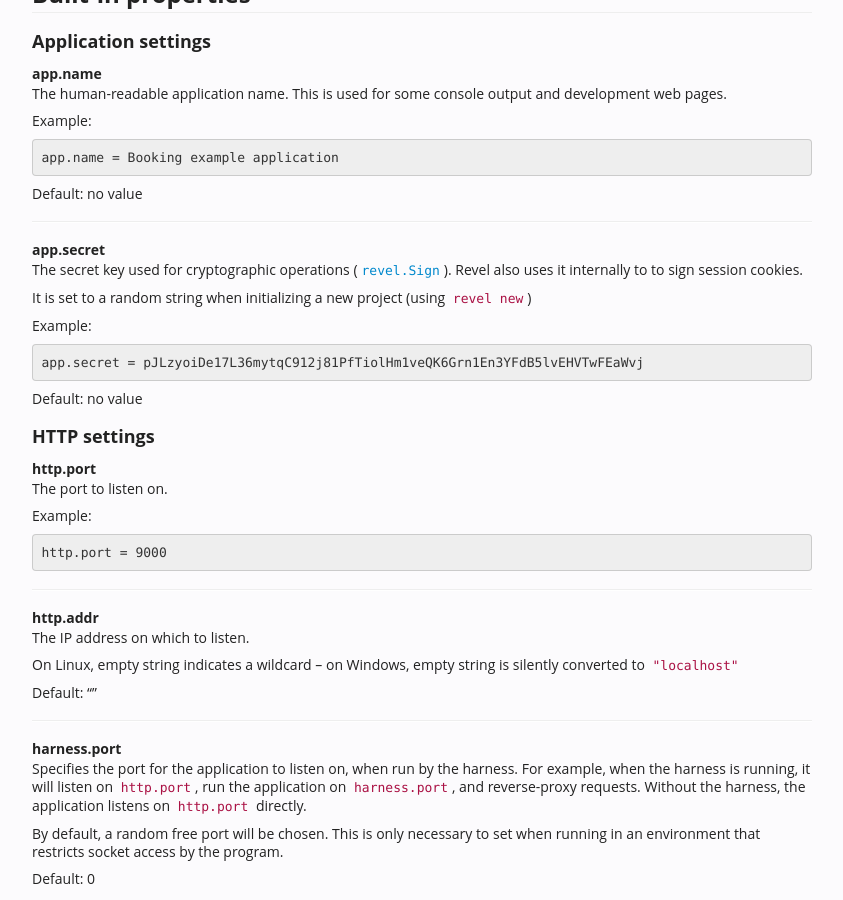
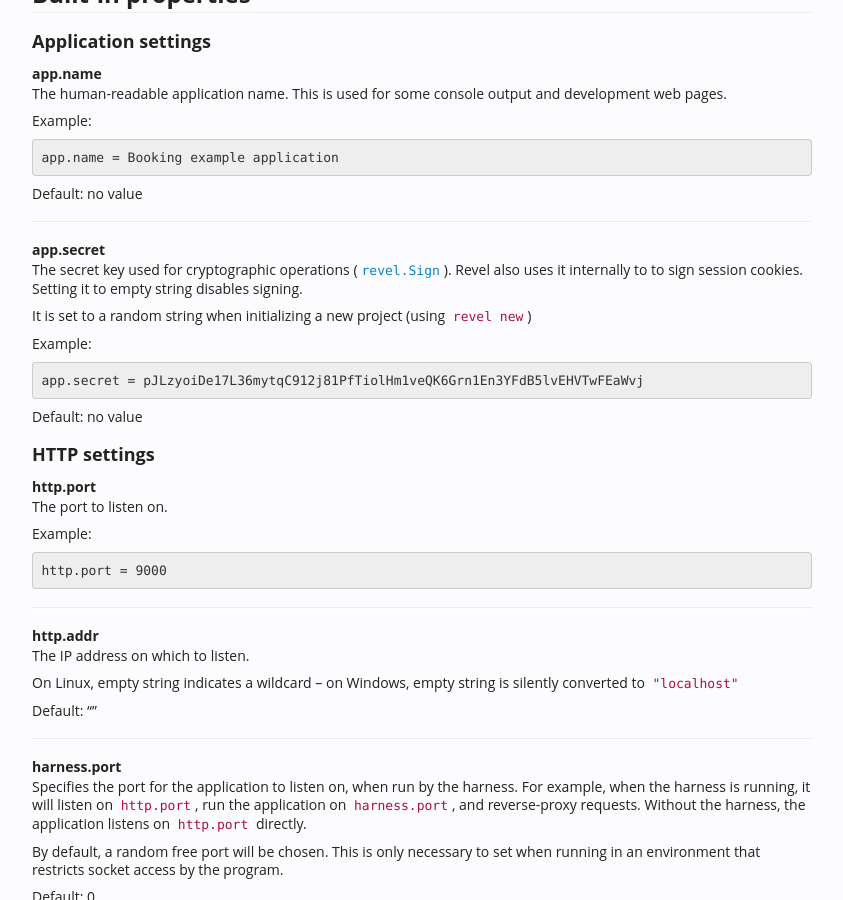
Before and after one commit to revel/revel, a Jekyll site: the page built from manual/appconf.md, in a window 1280 px wide and 900 px high, scrolled down 928 px. Shown: the whole window, without its empty margins (298-1141 px from the left). Built offline with Jekyll 4.4.1, drawn with Linux system fonts in a browser that asks for light colours.

Commit message:
Leaving app.secret empty disables signing

```diff
--- a/manual/appconf.md
+++ b/manual/appconf.md
@@ -69,7 +69,7 @@ Default: no value
 
 The secret key used for cryptographic operations
 ([`revel.Sign`](../docs/godoc/util.html#Sign)).  Revel also uses it internally
-to to sign session cookies.
+to to sign session cookies.  Setting it to empty string disables signing.
 
 It is set to a random string when initializing a new project (using `revel new`)
 
```
